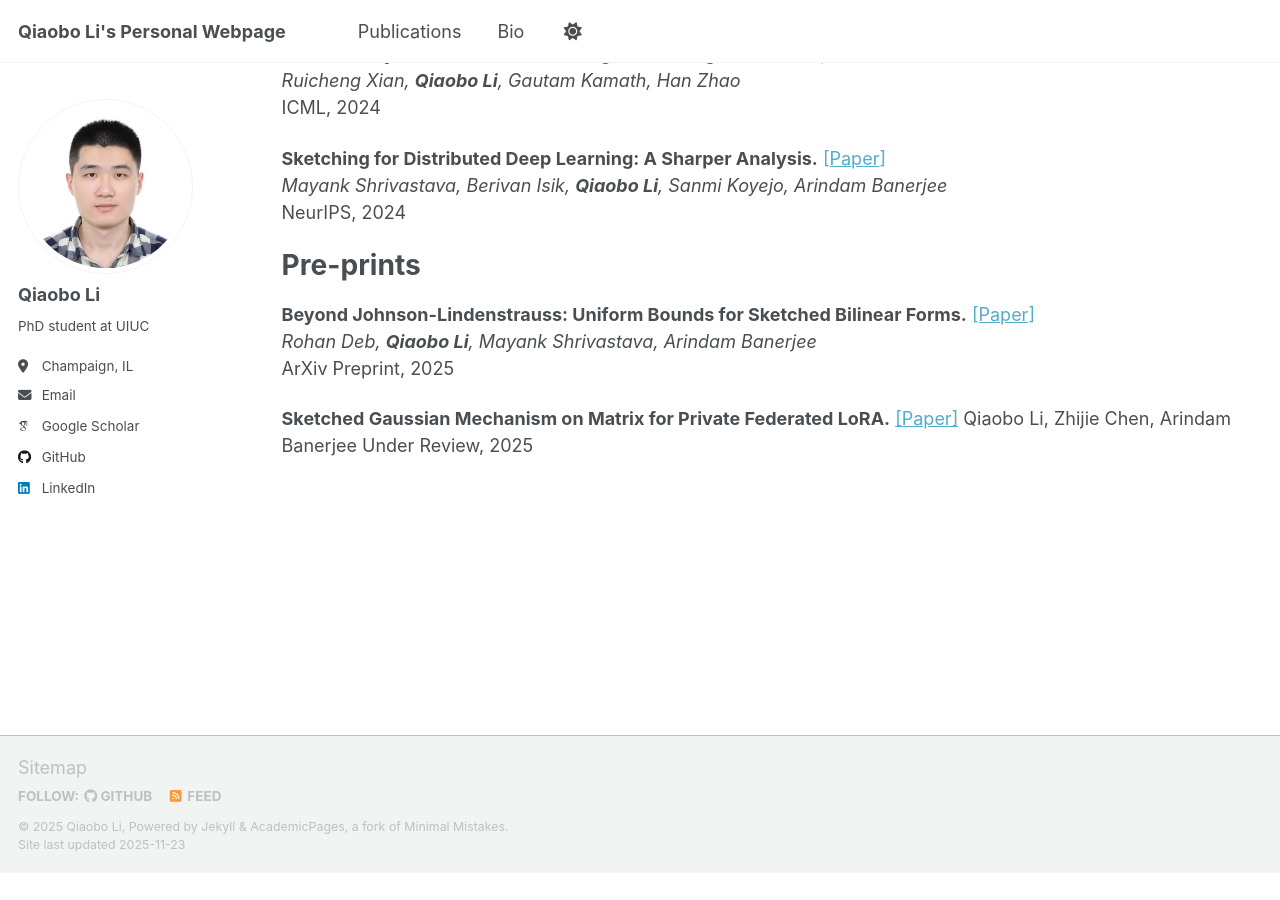
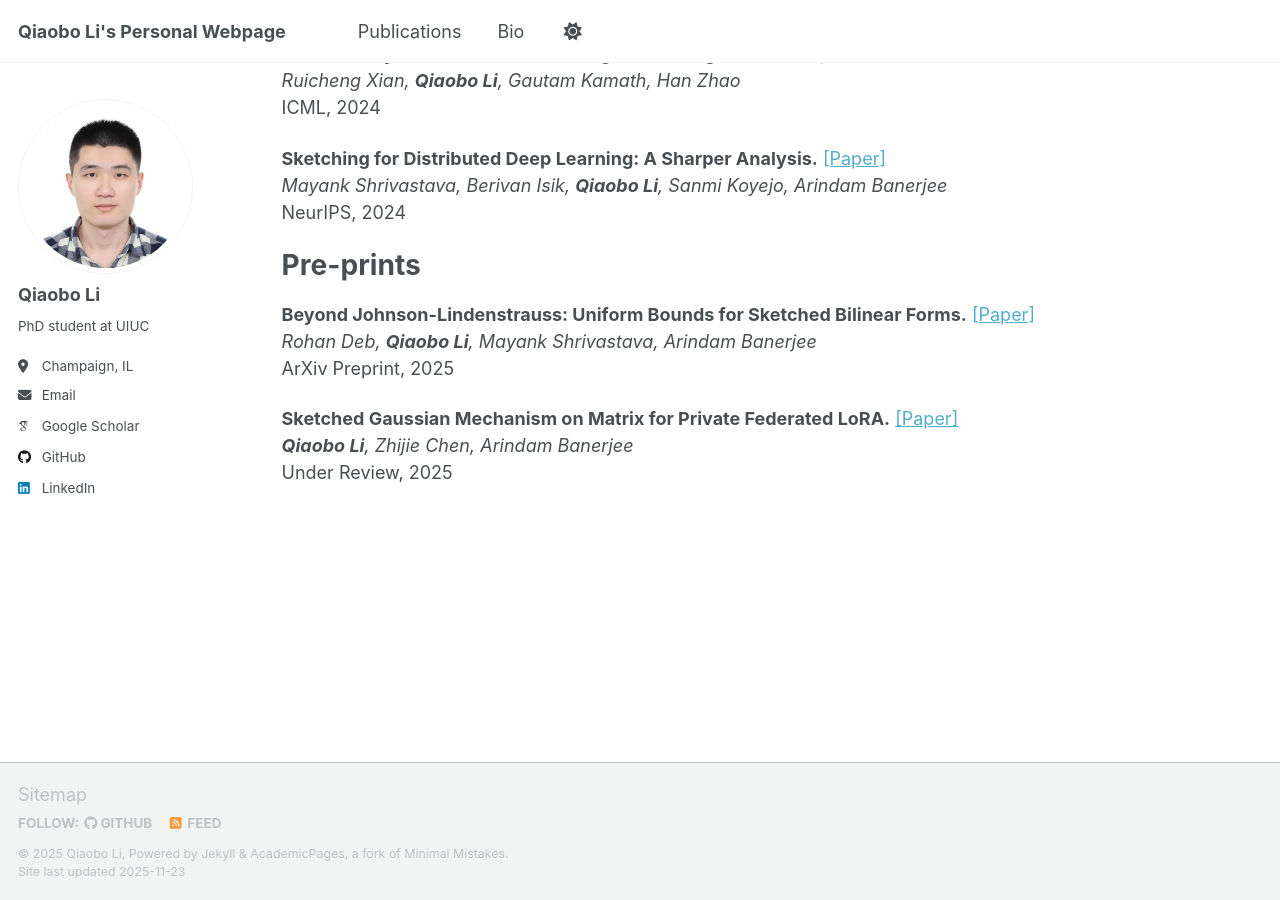
Before and after one commit to JoyceLi0729/joyceli0729.github.io, a Jekyll site: the page built from _pages/publications.md, in a window 1280 px wide and 900 px high, scrolled down 622 px. Built offline with Jekyll 4.4.1, drawn with Linux system fonts in a browser that asks for light colours; some web fonts are replaced; a script that is not in the unit is left out; before the commit the page ends 1495 px from its top, so only the background shows below that.

```diff
--- a/_pages/publications.md
+++ b/_pages/publications.md
@@ -41,5 +41,5 @@ NeurIPS, 2024
 ArXiv Preprint, 2025
 
 **Sketched Gaussian Mechanism on Matrix for Private Federated LoRA.** [[Paper]](https://openreview.net/pdf?id=4xzpNtnowK)
-Qiaobo Li, Zhijie Chen, Arindam Banerjee
+*__Qiaobo Li__, Zhijie Chen, Arindam Banerjee*
 Under Review, 2025
```
